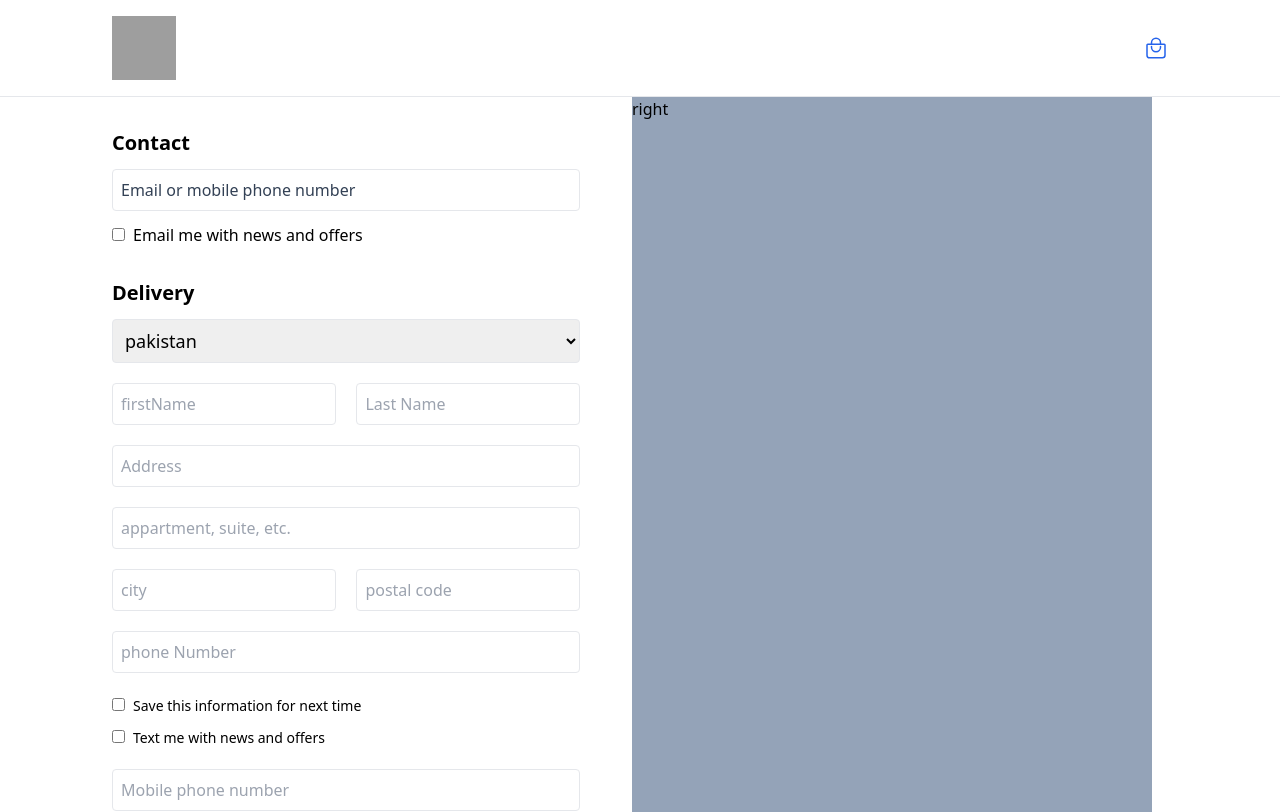
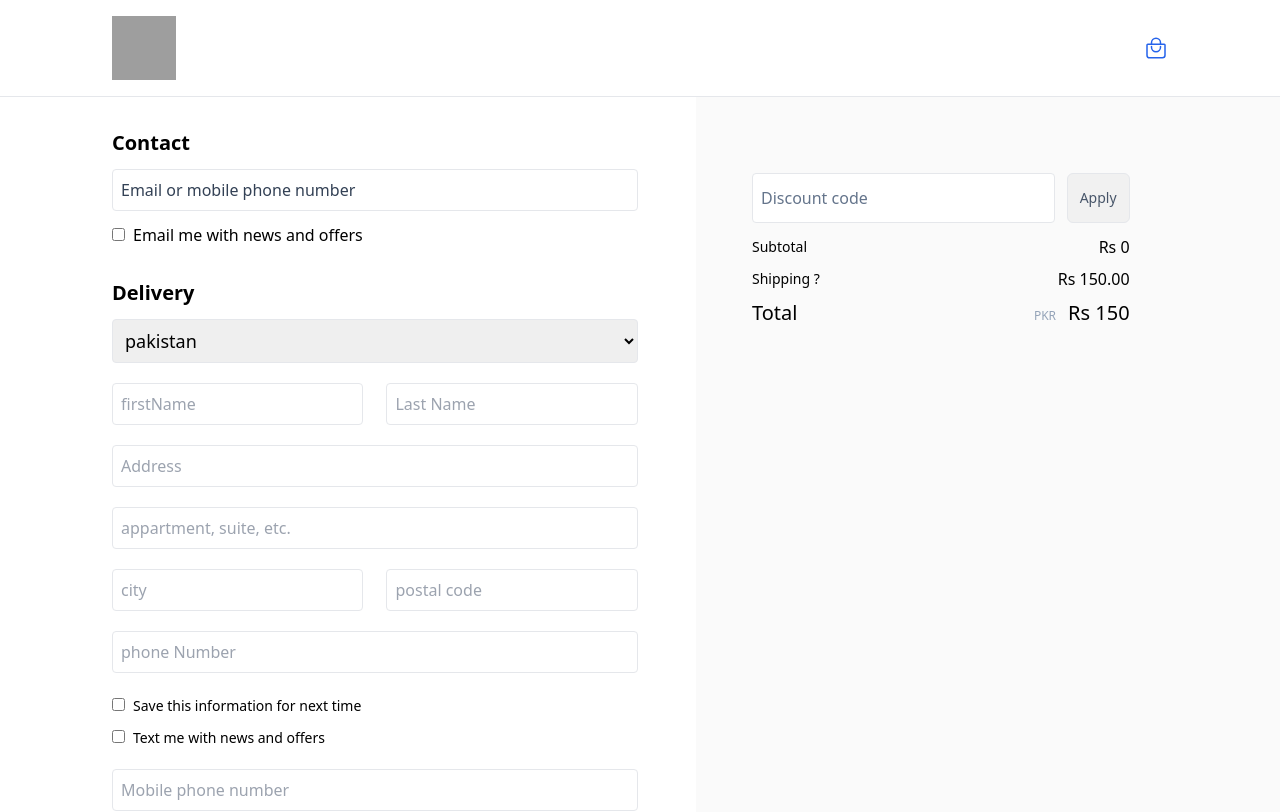
Before and after one commit to amar557/Hope-not-out, a React (Vite) app: page /checkout in a window 1280 px wide. Shown: the top 812 px of the page. Built offline with nearby package versions, Linux system fonts and the light colour scheme; grey boxes are pictures that could not be loaded.

Commit message:
commited

```diff
--- a/index.html
+++ b/index.html
@@ -20,7 +20,7 @@
       href="https://fonts.googleapis.com/css2?family=Montserrat:ital,wght@0,100..900;1,100..900&family=Permanent+Marker&family=Poppins:ital,wght@0,100;0,200;0,300;0,400;0,500;0,600;0,700;0,800;0,900;1,100;1,200;1,300;1,400;1,500;1,600;1,700;1,800;1,900&display=swap"
       rel="stylesheet"
     />
-    <title>Vite + React</title>
+    <title>Hope Not out</title>
   </head>
   <body>
     <div id="root"></div>
--- a/src/components/BestSellingCard.jsx
+++ b/src/components/BestSellingCard.jsx
@@ -25,7 +25,7 @@ function BestSellingCard({
           alt=""
           className=" group-hover:scale-110 transition-all duration-1000  absolute top-0 right-0 opacity-0 group-hover:opacity-100"
         />
-        <button className="bg-white text-black absolute bottom-2 right-2 p-2 rounded-full text-xl lg:hidden block ">
+        <button className="bg-white text-black absolute bottom-6 right-2 p-1 rounded-full text-lg lg:hidden block ">
           <BsThreeDots />
         </button>
         <div
@@ -44,7 +44,7 @@ function BestSellingCard({
       </div>
       <p className="font-medium mt-3">{text}</p>
       <div className="space-x-2">
-        <span>Rs {rate}</span>
+        <span className={`${isDiscount ? "line-through" : ""}`}>Rs {rate}</span>
         {isDiscount && (
           <span className="text-red-500 font-medium">{discountRate}</span>
         )}
--- a/src/components/EmptyCart.jsx
+++ b/src/components/EmptyCart.jsx
@@ -12,7 +12,7 @@ function EmptyCart() {
       <h1 className="my-10 text-3xl md:text-4xl text-center  font-bold uppercase">
         your cart is empty
       </h1>
-      <p className="text-center">
+      <p className="text-center ">
         Before proceed to checkout you must add some products to your shopping
         cart. You will find a lot of interesting products on our "Shop" page.
       </p>
--- a/src/pages/CheckOut.jsx
+++ b/src/pages/CheckOut.jsx
@@ -1,19 +1,53 @@
+import { useEffect, useState } from "react";
 import { IoBagHandleOutline } from "react-icons/io5";
+import { useDispatch, useSelector } from "react-redux";
+import { Link } from "react-router-dom";
+import { CoupenCode } from "../redux/CartSlice";
+function CheckOut() {
+  const [fixed, setFixed] = useState(0);
+  const [coupen, setCoupen] = useState("");
+  const dispatch = useDispatch();
+  const selectedItems = useSelector((e) => e.cartData);
+  const subtotal = selectedItems.subtotal;
+  const cartData = selectedItems.cart;
+  function handleCoupenCode() {
+    if (coupen === 1161) {
+      dispatch(CoupenCode());
+      setCoupen("");
+    } else {
+      setCoupen("");
+    }
+  }
+  useEffect(() => {
+    document.addEventListener("scroll", function () {
+      if (window.scrollY < 98) {
+        setFixed(false);
+      } else {
+        setFixed(true);
+      }
+    });
+  }, []);
 
-function CheckOut() {
   return (
     <>
-      <div className="flex items-center justify-between px-28 py-4 border-b">
+      <div className="flex items-center justify-between px-28 py-4 border-b  ">
+        <Link to="/">
           <img
             src="https://cdn.shopify.com/s/files/1/0247/3331/9215/files/HNo-Logo-square_9b043b58-1f11-4395-87d8-ff2b81c36ac3_x320.png?v=1665567332"
             alt=""
             className="h-16 w-16"
           />
-        <div className="text-2xl cursor-pointer text-blue-600 hover:text-blue-400 transition-all">
+        </Link>
+        <div
+          className="text-2xl cursor-pointer text-blue-600 hover:text-blue-400 transition-all"
+          // onClick={() => navigate("/cart")}
+        >
+          <Link to="/cart">
             <IoBagHandleOutline />
+          </Link>
         </div>
       </div>
-      <div className=" flex items-start justify-between   w-[90%] ps-28">
+      <div className=" flex items-start justify-between   w-full ps-28  ">
         <div className=" h-[100vh] w-2/4">
           <CheckoutHead>contact</CheckoutHead>
           <input
@@ -21,7 +55,7 @@ function CheckOut() {
             name=""
             id=""
             placeholder="Email or mobile phone number"
-            className=" rounded block w-[90%] mb-3 px-2 placeholder:text-slate-700 py-2 border "
+            className=" rounded block w-[90%] mb-3 px-2 placeholder:text-slate-700 py-2 border focus:outline-[#197bbd]"
           />
 
           <input type="checkbox" name="" id="" className="inline-block" />
@@ -32,7 +66,7 @@ function CheckOut() {
             <select
               name=""
               id=""
-              className="w-[90%] mb-5 px-2 rounded outline-none py-2 text-lg border"
+              className="w-[90%] mb-5 px-2 rounded outline-none py-2 text-lg border focus:outline-[#197bbd]"
             >
               <option value="">pakistan</option>
             </select>
@@ -41,21 +75,21 @@ function CheckOut() {
               name=""
               placeholder="firstName"
               id=""
-              className="w-[43%] px-2 py-2 rounded border"
+              className="w-[43%] px-2 py-2 rounded border focus:outline-[#197bbd]"
             />
             <input
               type="text"
               name=""
               placeholder="Last Name"
               id=""
-              className="w-[43%] px-2 py-2 rounded border ms-[4%]"
+              className="w-[43%] px-2 py-2 rounded border ms-[4%] focus:outline-[#197bbd]"
             />
             <input
               type="text"
               name=""
               placeholder="Address"
               id=""
-              className="w-[90%] border rounded px-2 py-2 mt-5"
+              className="w-[90%] border rounded px-2 py-2 mt-5 focus:outline-[#197bbd]"
             />
 
             <input
@@ -63,14 +97,14 @@ function CheckOut() {
               name=""
               placeholder="appartment, suite, etc."
               id=""
-              className="w-[90%] border rounded px-2 py-2 mt-5 mb-5"
+              className="w-[90%] border rounded px-2 py-2 mt-5 mb-5 focus:outline-[#197bbd]"
             />
             <input
               type="text"
               name=""
               placeholder="city"
               id=""
-              className="w-[43%] rounded border px-2 py-2 "
+              className="w-[43%] rounded border px-2 py-2 focus:outline-[#197bbd]"
             />
             <input
               type="text"
@@ -84,7 +118,7 @@ function CheckOut() {
               name=""
               placeholder="phone Number"
               id=""
-              className="w-[90%] border rounded px-2 py-2 mt-5 mb-5"
+              className="w-[90%] border rounded px-2 py-2 mt-5 mb-5 focus:outline-[#197bbd]"
             />
           </div>
           <div>
@@ -104,7 +138,7 @@ function CheckOut() {
             name=""
             placeholder="Mobile phone number"
             id=""
-            className="w-[90%] border rounded px-2 py-2 mt-5 mb-5 "
+            className="w-[90%] border rounded px-2 py-2 mt-5 mb-5 focus:outline-[#197bbd]"
           />
           <p className="text-xs text-slate-600">
             By signing up via text, you agree to receive recurring automated
@@ -123,8 +157,58 @@ function CheckOut() {
             All transactions are secure and encrypted.
           </p>
         </div>
-        <div className="stickey h-[130vh]  top-[12%] left-2/4 w-2/4 bg-slate-400 ">
-          right
+        <div
+          className={`h-[130vh] ${
+            fixed ? "fixed top-0 w-1/2 left-[54.2%]" : "sticky top-[12%] w-2/4"
+          }   left-2/4  bg-[#fafafa] overflow-y-auto p-14`}
+        >
+          <div className="w-4/5">
+            {cartData.map((data, i) => (
+              <CheckOutItem
+                key={data.id}
+                img={data.img}
+                text={data.text}
+                total={data.total}
+                quantity={data.quantity}
+                size={data.size}
+              />
+            ))}
+
+            <div className="flex justify-between items-center mt-5 gap-3">
+              <input
+                type="text"
+                name=""
+                id=""
+                placeholder="Discount code"
+                className=" rounded grow px-2 placeholder:text-slate-500 py-3 border focus:outline-[#197bbd]"
+                onChange={(e) => setCoupen(Number(e.target.value))}
+                value={coupen}
+              />
+              <button
+                className="px-3 py-[14px] border rounded-md bg-[#f1f1f1] capitalize text-slate-600 text-sm"
+                onClick={handleCoupenCode}
+              >
+                apply
+              </button>
+            </div>
+            <div className="flex items-center justify-between mt-3 ">
+              <p className="capitalize text-sm">subtotal</p>
+              <p className="font-medium "> Rs {Math.floor(subtotal)}</p>
+            </div>
+            <div className="flex items-center justify-between mt-2 ">
+              <p className="capitalize text-sm">shipping &#63;</p>
+              <p className="font-medium">Rs 150.00</p>
+            </div>
+            <div className="flex items-center justify-between mt-2">
+              <p className="capitalize font-medium text-xl">total</p>
+              <p className="font-medium text-xl">
+                <span className="text-xs me-3 text-slate-400 uppercase">
+                  pkr
+                </span>
+                Rs {Math.floor(subtotal + 150)}
+              </p>
+            </div>
+          </div>
         </div>
       </div>
     </>
@@ -136,4 +220,21 @@ function CheckoutHead({ children }) {
     <h1 className="capitalize text-xl font-semibold mt-8 mb-3">{children}</h1>
   );
 }
+
+function CheckOutItem({ img, text, size, total, quantity }) {
+  return (
+    <div className="flex items-center justify-start  me-auto relative mb-3">
+      <img src={img} alt="" className="h-16 rounded-lg border w-12" />
+      <span className="absolute -top-[7px] left-[2.4rem] font-semibold text-white bg-[#000000ad] w-4 grid place-content-center h-4 rounded-full text-sm">
+        {quantity}
+      </span>
+      <div className="leading-4 justify-self-start ms-2">
+        <p className="capitalize text-sm">{text}</p>
+        <p className="text-xs text-slate-700">{size}</p>
+      </div>
+      <p className="ms-auto capitalize text-sm">rs {total}</p>
+    </div>
+  );
+}
+
 export default CheckOut;
--- a/tailwind.config.js
+++ b/tailwind.config.js
@@ -4,6 +4,9 @@ export default {
   theme: {
     extend: {
       fontFamily: { poppins: "poppins", marker: "Permanent Marker" },
+      screens: {
+        xlg: "1305px",
+      },
     },
   },
   plugins: [],
```
Also changed, not shown: src/pages/Cart.jsx (+12 -17 lines), src/pages/DetailsPage.jsx (+6 -3 lines), src/redux/CartSlice.js (+23 -2 lines). Lines whose indentation alone changed are shown as unchanged.
